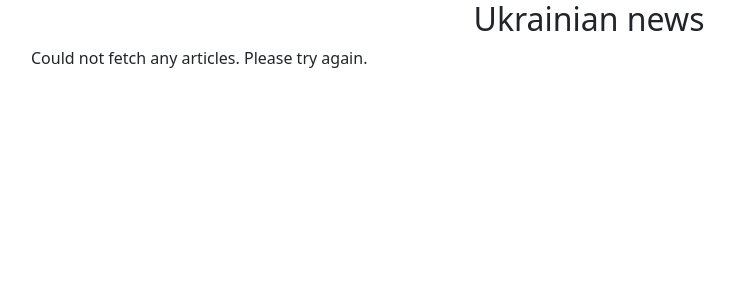
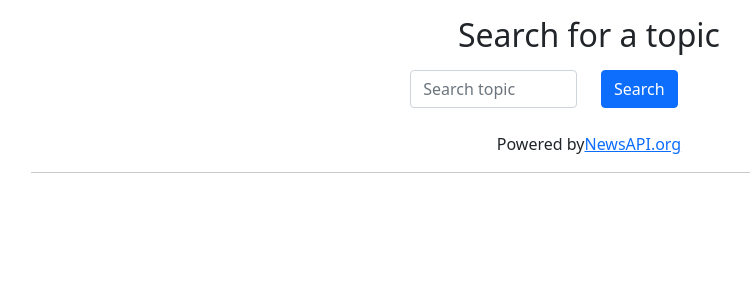
Before and after one commit to zefirik/react-news-app, a React (Create React App) app: page / in a window 1280 px wide. Shown: the top 300 px of the page, without its empty margins (51-801 px from the left). Built offline with nearby package versions, Linux system fonts and the light colour scheme; no server answers.

Commit message:
add search method

```diff
--- a/src/App.js
+++ b/src/App.js
@@ -1,34 +1,61 @@
 import React from "react";
 import { Container, Row } from "react-bootstrap";
-import { getNewsArticles } from "./components/config/axios"
+import { getArticles } from "./components/config/axios"
 import ArticleList from "./components/articleList/articleList";
+import SearchBar from "./components/searchBar/searchBar";
 
 class App extends React.Component {
   state = {
     articles: [],
+    searchTopic: "",
+    totalResults: "",
+    loading: false,
     apiError: "",
   };
 
-  async componentDidMount() {
+  searchForTopic = async (topic) => {
     try {
-      const response = await getNewsArticles();
-      this.setState({ articles: response.articles });
-    } catch (error) {
+      this.setState({ loading: true });
+      const response = await getArticles(topic);
+      this.setState({
+        articles: response.articles,
+        searchTopic: topic,
+        totalResults: response.totalResults,
+      });
+    }
+    catch (error) {
       this.setState({ apiError: "Could not find any articles" });
     }
-  }
+    this.setState({ loading: false });
+  };
 
   render() {
-    const { articles,
-            apiError } = this.state;
+    const {
+      articles,
+      apiError,
+      loading,
+      searchTopic,
+      totalResults,
+    } = this.state;
 
     return (
    <Container>
      <Row>
-       <h2 className="d-flex justify-content-center"> Ukrainian news</h2>
+       <h2 className="d-flex justify-content-center my-3">  Search for a topic</h2>
+       <SearchBar searchForTopic={this.searchForTopic} />
      </Row>
+        <p className="d-flex justify-content-center"> Powered by <a href="https://newsapi.org/" > NewsAPI.org</a></p>
+        {loading && (
+          <p className="d-flex justify-content-center">Searching for articles...</p>
+        )}
+         {(articles.length > 0) && (
+          <p className="d-flex justify-content-center">
+            Found {totalResults} articles on {searchTopic}
+          </p>
+        )}
+        <hr/>
      <Row>
-      {articles.length > 0 && <ArticleList articles={articles} />}
+      {(articles.length > 0) && <ArticleList articles={articles} />}
       {apiError && <p>Could not fetch any articles. Please try again.</p>}
      </Row>
    </Container>
--- a/src/components/articleList/articleList.js
+++ b/src/components/articleList/articleList.js
@@ -6,11 +6,11 @@ const ArticleItem = (props) => {
     return (
             <ListGroup.Item>
             <Container>
-                <Row>
+                <Row className="my-3">
                     <Col md>
-                        <h5>{article.title}</h5>
+                        <h5 className="mb-4">{article.title}</h5>
                         <p>{article.description}</p>
-                        <ListGroup horizontal>
+                        <ListGroup horizontal className="my-2">
                             <ListGroup.Item >
                             <a href={article.url}>{article.source.name}</a>
                             </ListGroup.Item>
--- a/src/components/config/axios.js
+++ b/src/components/config/axios.js
@@ -2,16 +2,25 @@ import axios from 'axios';
 
 const NEWS_API_KEY = "4bc1c20e813844ef8303df33baa034d5";
 
-export const getNewsArticles = async () => {
-    try{
-        const response = await axios(
-            `https://newsapi.org/v2/top-headlines?country=ua&apiKey=${NEWS_API_KEY}`
+// export const getNewsArticles = async () => {
+//     try{
+//         const response = await axios(
+//             `https://newsapi.org/v2/top-headlines?country=ua&apiKey=${NEWS_API_KEY}`
+//     );
+//     const json = await response.data;
+//     console.log(`GET: Here's the list of todos`, json);
+//     return json;
+//     }
+//     catch (error) {
+//         console.log(error);
+//     }
+//   };
+
+  export const getArticles = async (topic) => {
+    const response = await axios(
+      `https://newsapi.org/v2/everything?q=${topic}&apiKey=${NEWS_API_KEY}`
     );
     const json = await response.data;
-    console.log(`GET: Here's the list of todos`, json);
+    console.log(`GET: Here's the list of search`, json);
     return json;
-    }
-    catch (error) {
-        console.log(error);
-    }
   };
--- /dev/null
+++ b/src/components/searchBar/searchBar.js
@@ -0,0 +1,50 @@
+import React from "react";
+import { Container, Form, Button, Row, Col } from "react-bootstrap";
+
+class SearchBar extends React.Component {
+    constructor(props) {
+      super(props);
+      this.state = { searchTopic: "" };
+}
+
+handleChange = event => {
+    this.setState({ searchTopic: event.target.value });
+  };
+
+  handleSubmit = event => {
+    event.preventDefault();
+    this.props.searchForTopic(this.state.searchTopic);
+  };
+
+    render() {
+        return(
+            <Container className="d-flex justify-content-center">
+
+
+                <Form onSubmit={this.handleSubmit} >
+                <Row className="d-flex justify-content-center">
+                <Col>
+                    <Form.Group className="mb-4">
+                        <Form.Control
+                            type="text"
+                            placeholder="Search topic"
+                            name="topic"
+                            value={this.state.searchTopic}
+                            onChange={this.handleChange}
+                        />
+                     </Form.Group>
+                </Col>
+                <Col>
+                    <Button  type="submit" className="mb-2">
+                          Search
+                    </Button>
+                </Col>
+                </Row>
+                </Form>
+
+            </Container>
+        );
+    }
+}
+
+export default SearchBar;
```
